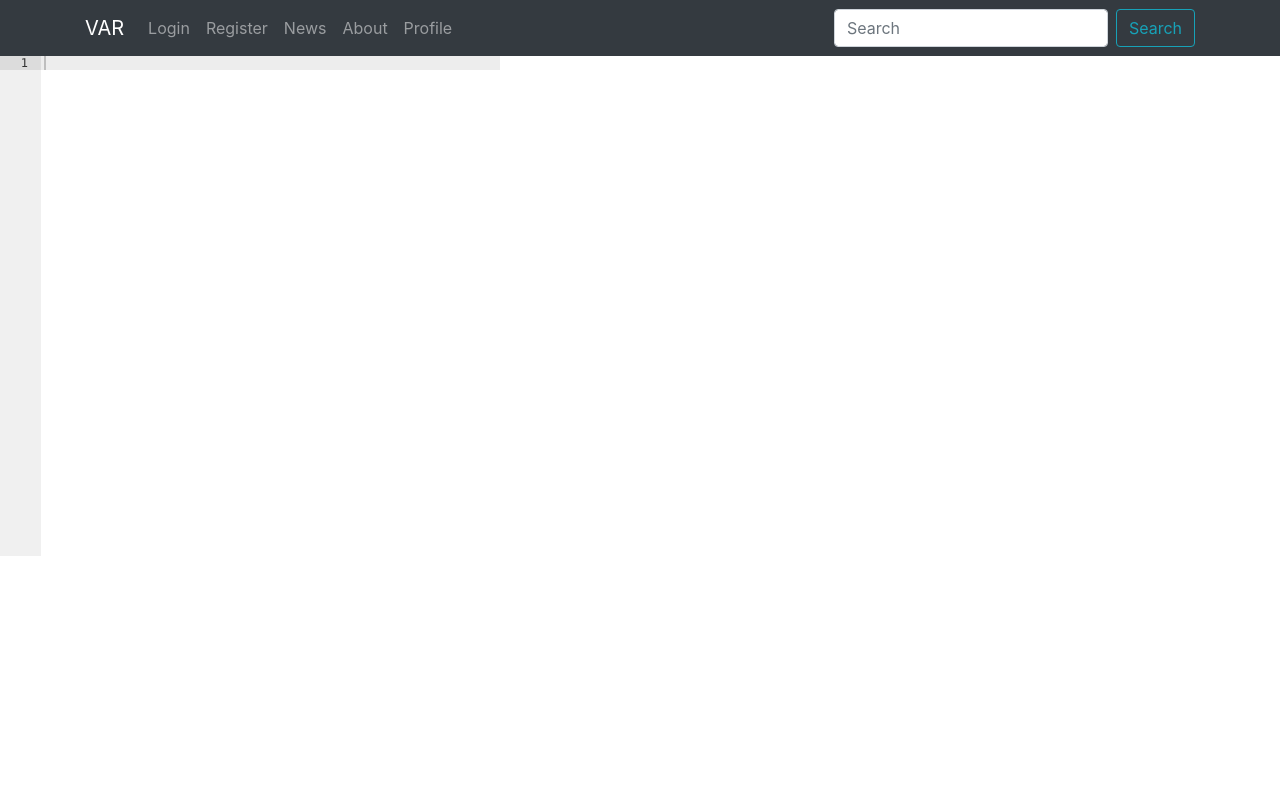
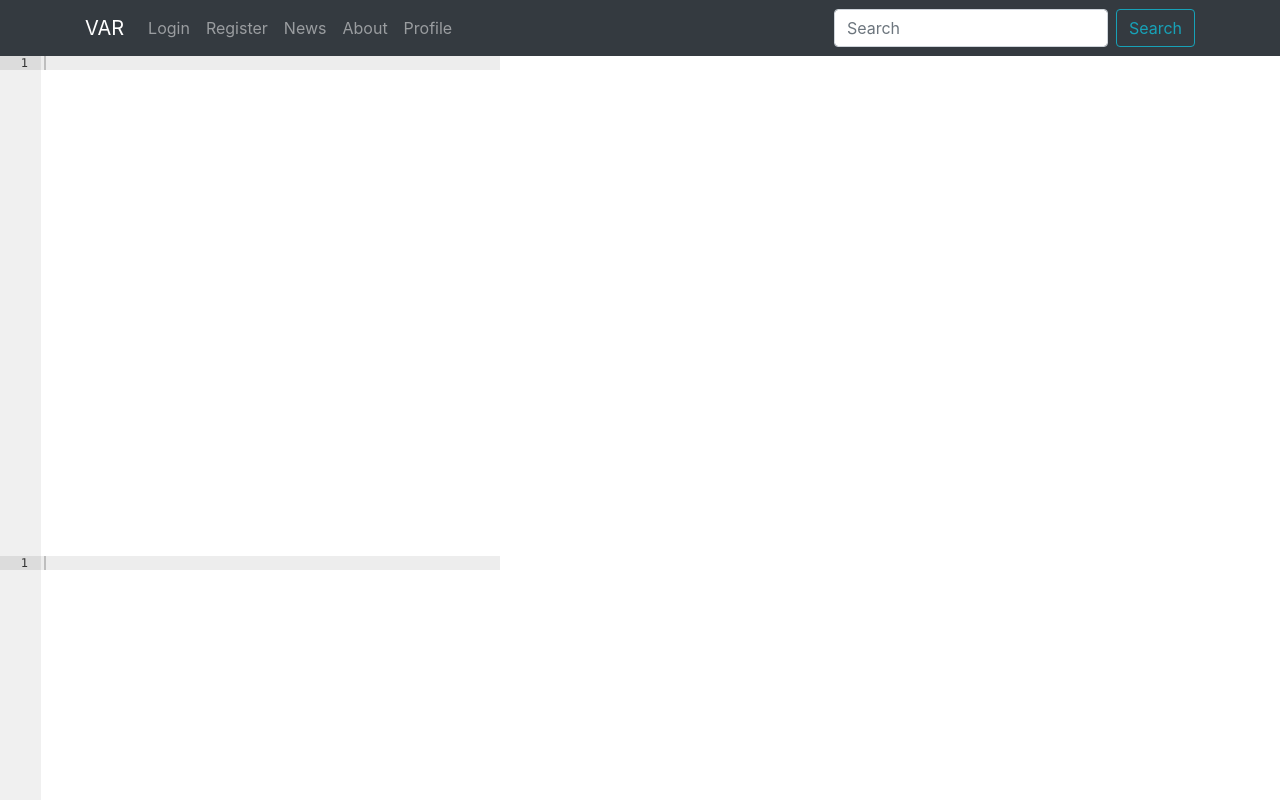
Before and after one commit to joey7040/React-Stuff, a React (Create React App) app in the folder jspace-io/: page /editprofile in a window 1280 px wide. Shown: the top 800 px of the page. Built offline with nearby package versions, Linux system fonts and the light colour scheme.

Commit message:
new edit profile features

```diff
--- a/jspace-io/src/pages/editProfile.js
+++ b/jspace-io/src/pages/editProfile.js
@@ -10,6 +10,7 @@ export default class EditProfile extends Component {
             <div>
                 <NavBar/>
                 <CssEditor />
+                <CssEditor />
             </div>
         )
     }
```
